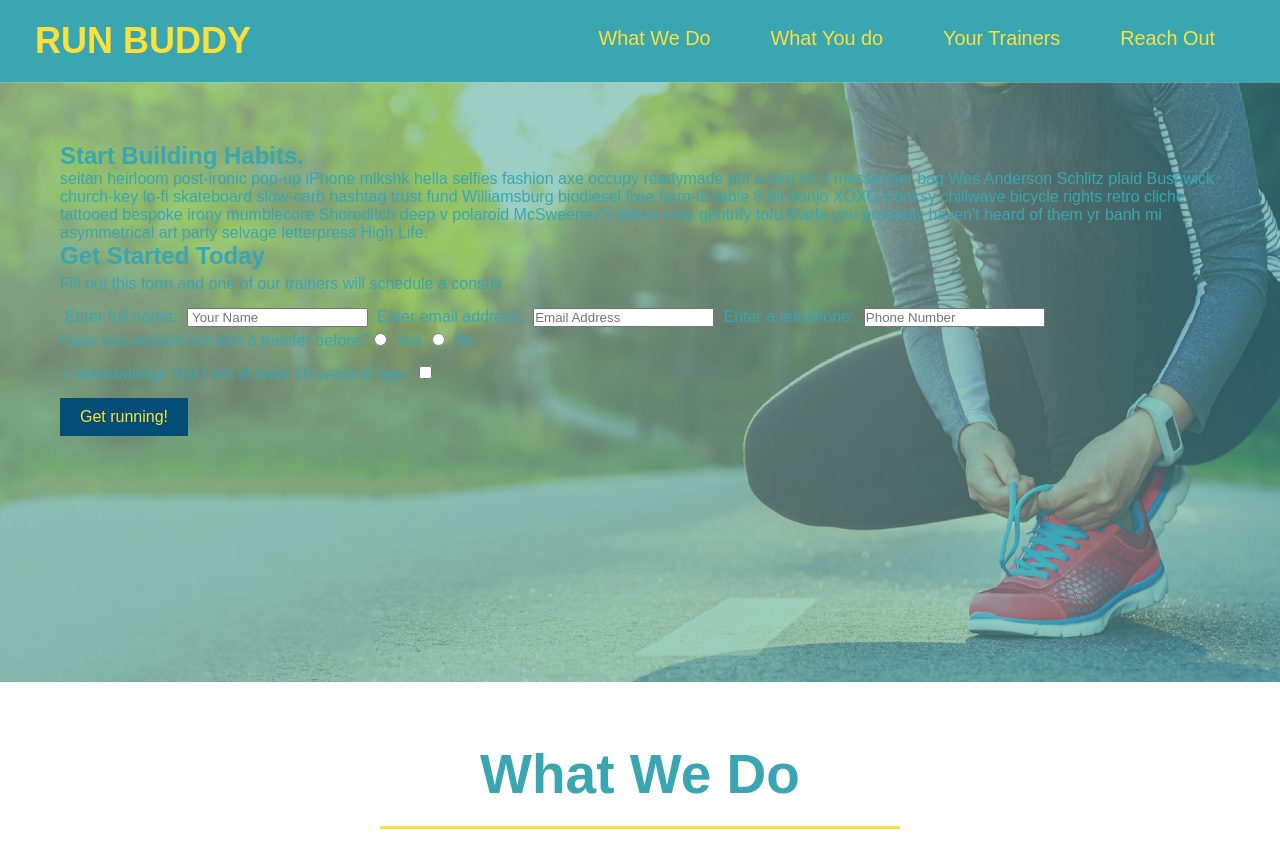
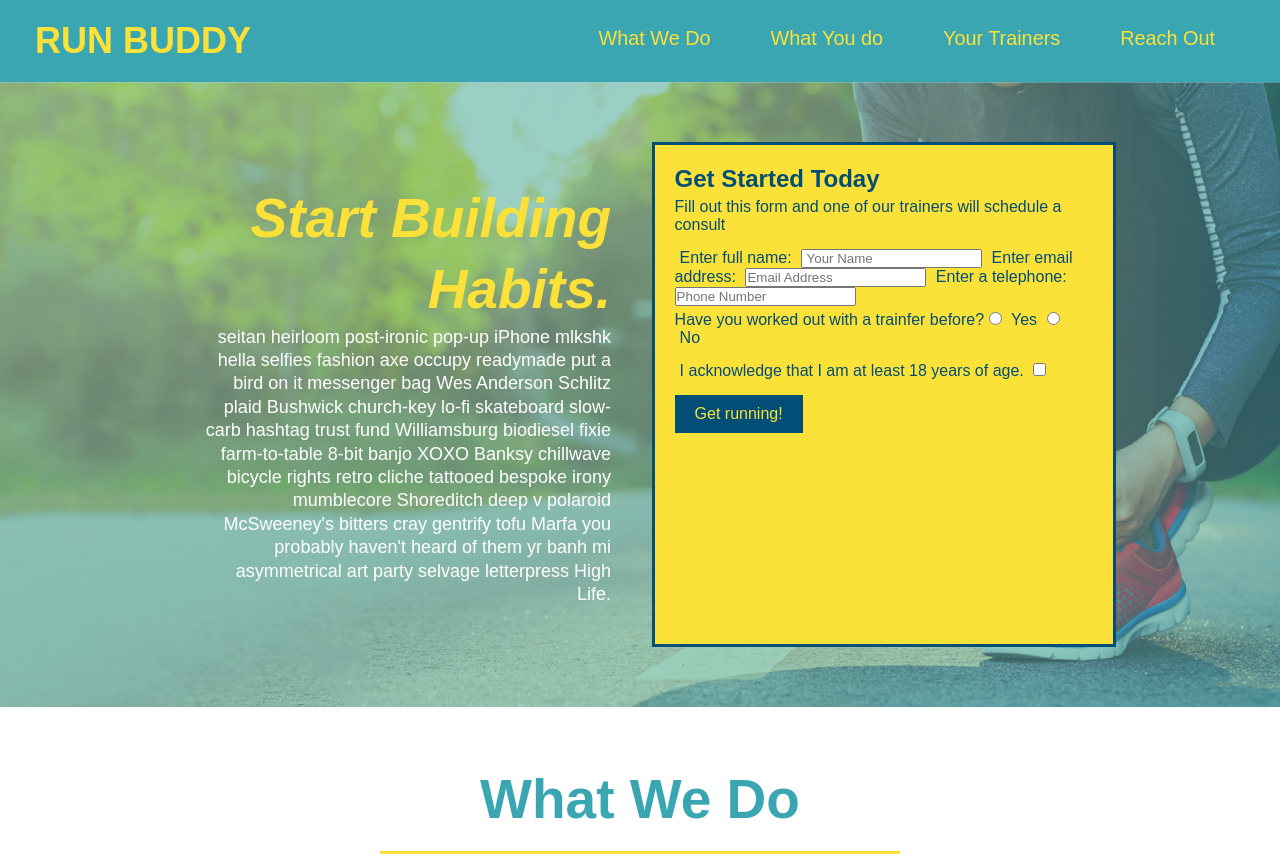
Before and after one commit to garcia0216/run-buddy, a plain HTML site: page index.html in a window 1280 px wide. Shown: the top 857 px of the page. Drawn offline with Linux system fonts and the light colour scheme.

Commit message:
add flex boxt to the hero

```diff
--- a/assets/css/style.css
+++ b/assets/css/style.css
@@ -58,22 +58,36 @@ header nav ul li a {
 
 .hero {
     background-image: url(../images/hero-bg.jpg);
-    height: 600px;
     background-size: cover;
     background-position: center;
-    position: relative;
+    display: flex;
+    justify-content: center;
+    flex-wrap: wrap;
 }
 
-hero-form {
+.hero-form {
     border: 3px solid #024e76;
     background-color: #fce138;
     padding: 20px;
-    width: 500px;
     color: #024e76;
-    position: absolute;
-    bottom: 120px;
-    right: 140px;
     float: right;
+    width: 40%;
+    margin: 3/5%;
+}
+
+.hero-cta {
+    width: 35%;
+    text-align: right;
+    margin: 3.5%;
+    color: #fff;
+    font-size: 18px;
+    line-height: 1.3;
+}
+
+.hero-cta h2 {
+    font-style: italic;
+    font-size: 55px;
+    color: #fce138;
   }
 
   .hero-form h3 {
@@ -112,19 +126,20 @@ footer {
     background: #fce138;
     width:  100%;
     padding:  40px 35px;
+    justify-content: space-between;
+    flex-wrap: wrap;
 }
 
 
 footer h2 {
 
-    display: inline;
     color: #024e76;
     font-size: 30px;
     margin: 0;
 }
 
 footer div {
-    float: right;
+
     line-height: 1.5;
     text-align: right;
 }
```
